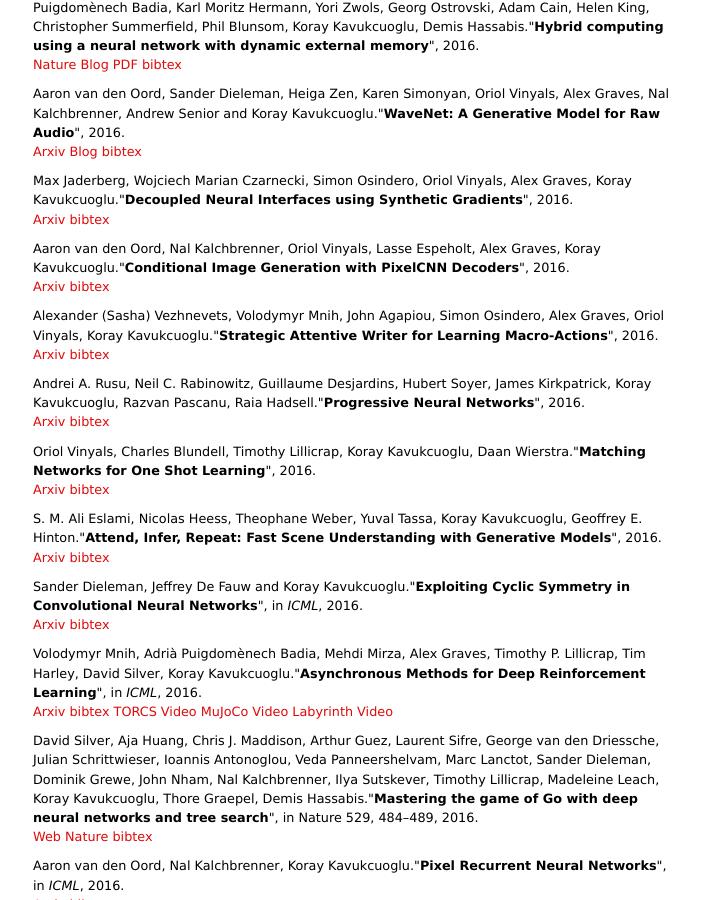
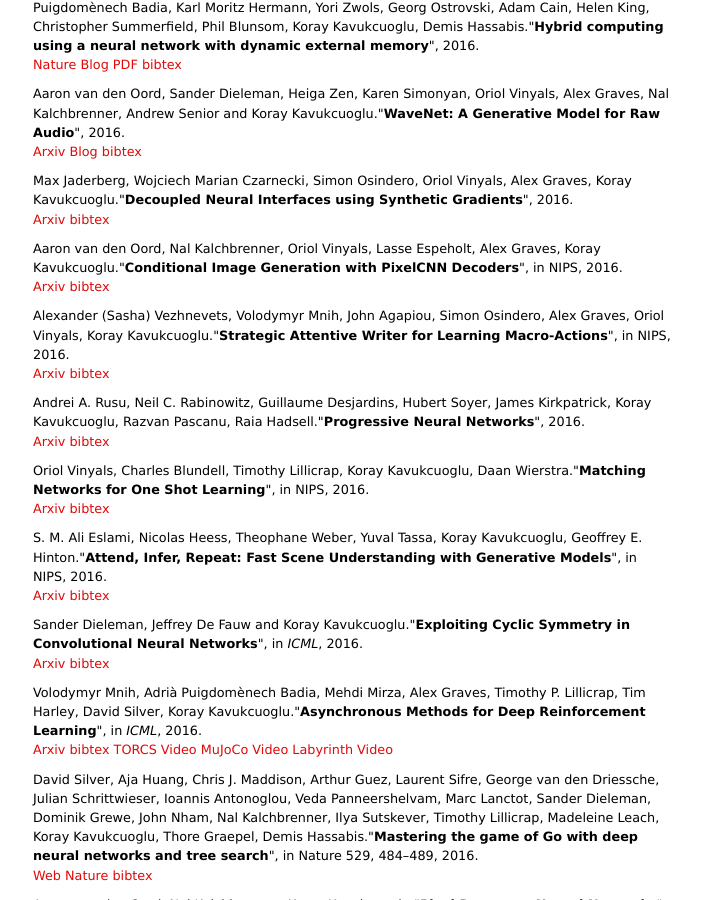
Before and after one commit to koraykv/koraykv.github.com, a Jekyll site: the page built from publications.md, in a window 1280 px wide and 900 px high, scrolled down 402 px. Shown: the whole window, without its empty margins (287-988 px from the left). Built offline with Jekyll 4.4.1, drawn with Linux system fonts in a browser that asks for light colours.

Commit message:
Update publications.md

```diff
--- a/publications.md
+++ b/publications.md
@@ -120,7 +120,7 @@
 </li>
 
 <li>
-<div id="aaron-pixelcnn-2016">Aaron van den Oord, Nal Kalchbrenner, Oriol Vinyals, Lasse Espeholt, Alex Graves, Koray Kavukcuoglu."<B>Conditional Image Generation with PixelCNN Decoders</B>", 2016.
+<div id="aaron-pixelcnn-2016">Aaron van den Oord, Nal Kalchbrenner, Oriol Vinyals, Lasse Espeholt, Alex Graves, Koray Kavukcuoglu."<B>Conditional Image Generation with PixelCNN Decoders</B>", in NIPS, 2016.
 
 <br>
 <a href="http://arxiv.org/pdf/1606.05328.pdf">Arxiv</a>
@@ -137,7 +137,7 @@
 </li>
 
 <li>
-<div id="sasha-straw-2016">Alexander (Sasha) Vezhnevets, Volodymyr Mnih, John Agapiou, Simon Osindero, Alex Graves, Oriol Vinyals, Koray Kavukcuoglu."<B>Strategic Attentive Writer for Learning Macro-Actions</B>", 2016.
+<div id="sasha-straw-2016">Alexander (Sasha) Vezhnevets, Volodymyr Mnih, John Agapiou, Simon Osindero, Alex Graves, Oriol Vinyals, Koray Kavukcuoglu."<B>Strategic Attentive Writer for Learning Macro-Actions</B>", in NIPS, 2016.
 
 <br>
 <a href="http://arxiv.org/pdf/1606.04695.pdf">Arxiv</a>
@@ -171,7 +171,7 @@
 </li>
 
 <li>
-<div id="vinyals-matchnet-2016">Oriol Vinyals, Charles Blundell, Timothy Lillicrap, Koray Kavukcuoglu, Daan Wierstra."<B>Matching Networks for One Shot Learning</B>", 2016.
+<div id="vinyals-matchnet-2016">Oriol Vinyals, Charles Blundell, Timothy Lillicrap, Koray Kavukcuoglu, Daan Wierstra."<B>Matching Networks for One Shot Learning</B>", in NIPS, 2016.
 
 <br>
 <a href="http://arxiv.org/pdf/1606.04080.pdf">Arxiv</a>
@@ -188,7 +188,7 @@
 </li>
 
 <li>
-<div id="eslami-air-2016">S. M. Ali Eslami, Nicolas Heess, Theophane Weber, Yuval Tassa,  Koray Kavukcuoglu, Geoffrey E. Hinton."<B>Attend, Infer, Repeat: Fast Scene Understanding with Generative Models</B>", 2016.
+<div id="eslami-air-2016">S. M. Ali Eslami, Nicolas Heess, Theophane Weber, Yuval Tassa,  Koray Kavukcuoglu, Geoffrey E. Hinton."<B>Attend, Infer, Repeat: Fast Scene Understanding with Generative Models</B>", in NIPS, 2016.
 
 <br>
 <a href="http://arxiv.org/pdf/1603.08575.pdf">Arxiv</a>
```
